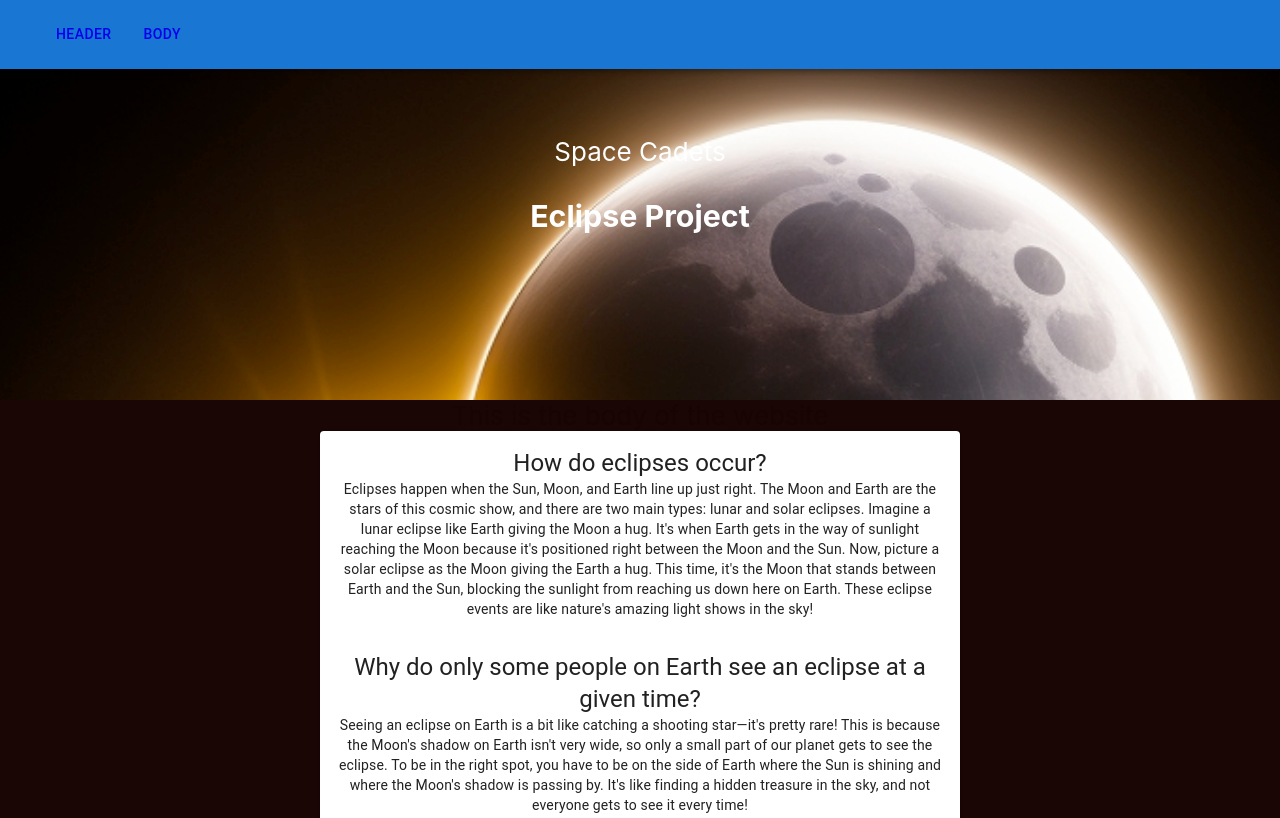
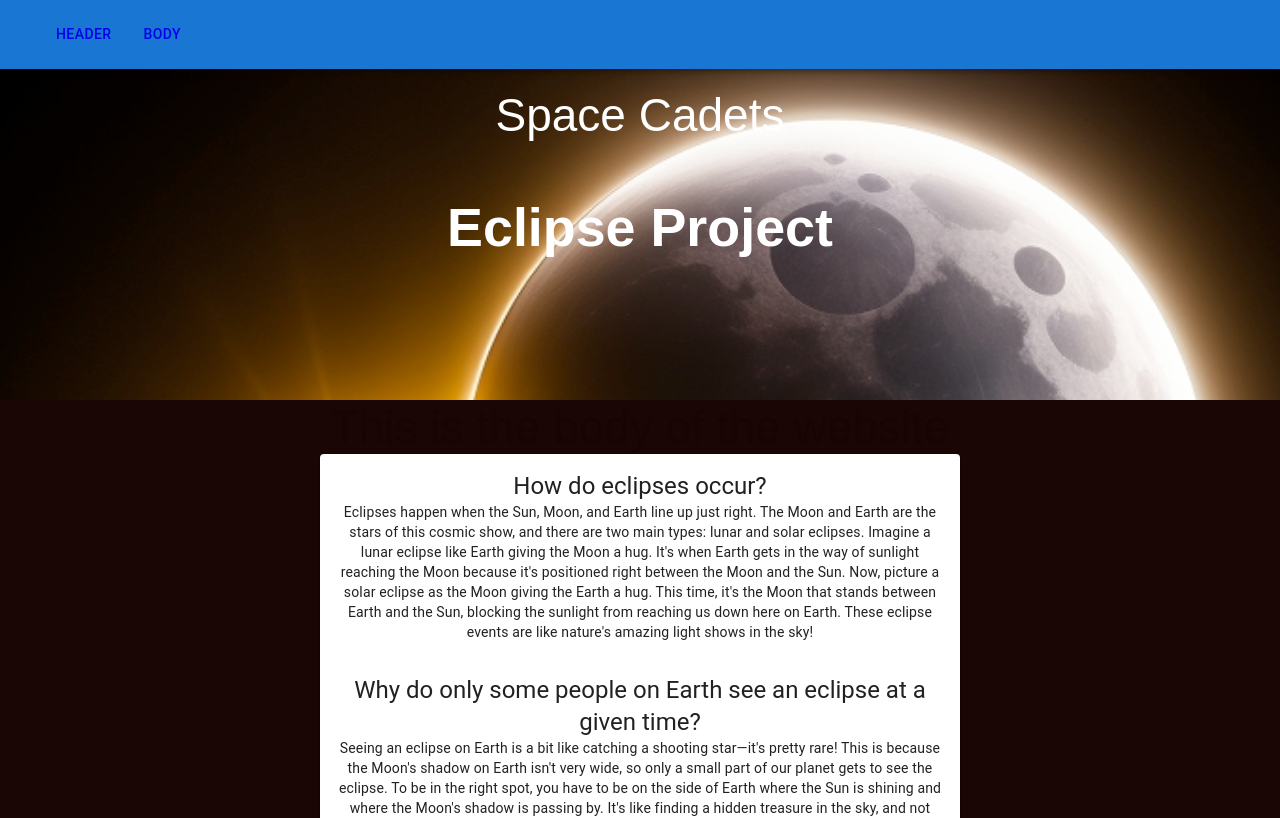
Before and after one commit to AlissonRoss/eclipse-NASA-challenge-2023, a React (Create React App) app: page / in a window 1280 px wide. Shown: the top 818 px of the page. Built offline with nearby package versions, Linux system fonts and the light colour scheme.

Commit message:
Changed font on header

```diff
--- a/src/App.css
+++ b/src/App.css
@@ -16,7 +16,8 @@
   align-items: center;
   display: flex;
   justify-content: center;
-  font-size: calc(10px + 2vmin);
+  font-family: 'Orbitron', sans-serif;
+  font-size: calc(30px + 2vmin);
   color: white;
   margin: 0%;
 }
--- a/src/Components/Header/index.js
+++ b/src/Components/Header/index.js
@@ -1,8 +1,6 @@
 import React from "react";
 
 export default function Header() {
-
-
 
     return (
         <div className="App-header">
--- a/src/Components/NavBar/index.js
+++ b/src/Components/NavBar/index.js
@@ -1,9 +1,13 @@
-
+import React, { useState, useEffect } from 'react';
 import AppBar from '@mui/material/AppBar';
 import {Menu} from '@mui/base';
 import Button  from '@mui/material/Button';
 
 export default function NavBar() {
+
+
+
+
     return (
        <AppBar>
             <Menu className='NavBar-Menu'>
```
